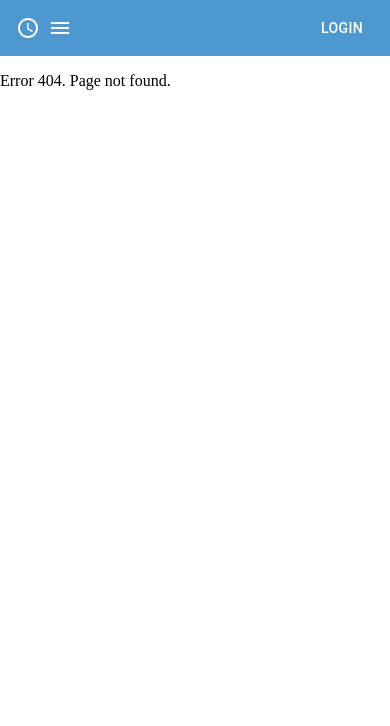
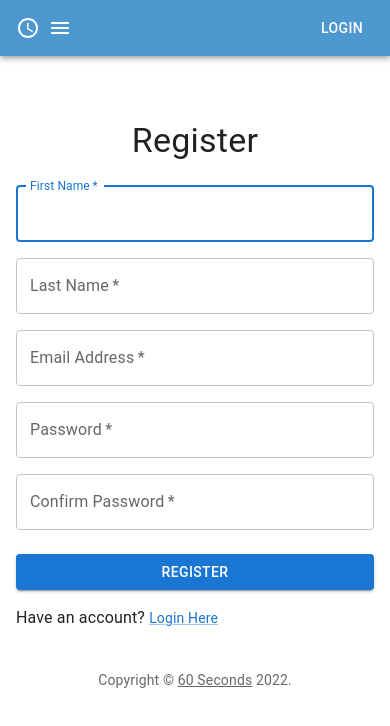
Before and after one commit to Capstone-Projects-2022-Spring/project-60seconds, a React Native app: screen /Register in a window 390 px wide. Before the commit this address had no page. Shown: the top 726 px of the page. Built offline with nearby package versions, Linux system fonts and the light colour scheme.

Commit message:
Finished register component, added a register button to login page

```diff
--- a/App.js
+++ b/App.js
@@ -5,6 +5,7 @@ import Login from './Pages/Login';
 import Calendar from './Pages/Calendar';
 import Record from './Pages/Record';
 import ErrorPage from './Pages/ErrorPage';
+import Register from './components/register';
 import {BrowserRouter as Router, Routes, Route } from 'react-router-dom';
 
 export default function App() {
@@ -16,6 +17,7 @@ export default function App() {
         <Route path="/" element={<Home/>}/>
         <Route path="/About" element={<About/>}/>
         <Route path="/Login" element={<Login/>}/>
+        <Route path="/Register" element={<Register/>}/>
         <Route path="/Calendar" element={<Calendar/>}/>
         <Route path="/Record" element={<Record/>}/>
         <Route path="*" element={<ErrorPage/>}/>
--- a/components/login.js
+++ b/components/login.js
@@ -11,9 +11,10 @@ import Typography from "@mui/material/Typography";
 import Container from "@mui/material/Container";
 import { createTheme, ThemeProvider } from "@mui/material/styles";
 import GoogleLogin from "react-google-login";
+import Register from "./register";
 
-
-const clientId = "889429585915-hma88iu6bd4tk7qfmtj79b94nf6r9gp5.apps.googleusercontent.com";
+const clientId =
+	"889429585915-hma88iu6bd4tk7qfmtj79b94nf6r9gp5.apps.googleusercontent.com";
 
 function Copyright(props) {
 	return (
@@ -46,13 +47,13 @@ export default function Login() {
 		});
 	};
 
-	const onSuccess = (res) =>{
-		console.log('[Login in Success] currentUser: ', res.profileObj);
+	const onSuccess = (res) => {
+		console.log("[Login in Success] currentUser: ", res.profileObj);
 		// refreshTokenSetup(res);
-	}
-	const onFailure = (res) =>{
+	};
+	const onFailure = (res) => {
 		console.log("[Login failed] res: ", res);
-	}
+	};
 
 	return (
 		<ThemeProvider theme={theme}>
@@ -66,8 +67,8 @@ export default function Login() {
 						alignItems: "center",
 					}}
 				>
-					<Typography component="h1" variant="h5">
-						Sign in
+					<Typography component="h1" variant="h4">
+						Login
 					</Typography>
 					<Box
 						component="form"
@@ -107,16 +108,25 @@ export default function Login() {
 							variant="contained"
 							sx={{ mt: 3, mb: 2 }}
 						>
-							Sign In
+							Login
 						</Button>
 					</Box>
+					<hr style={{ color: "black", width: 300 }} />
+					<h4> Don't have an account?</h4>
+                    <Link underline="none" href="/Register">
+                    <Button
+						variant="outlined"
+						style={{ width: 180, height: 40 }}
+					>
+						Register Here
+					</Button>
+                    </Link>
+					<h5>OR</h5>
 					<GoogleLogin
-						style={{ alignItems: "center" }}
 						clientId={clientId}
 						onSuccess={onSuccess}
 						onFailure={onFailure}
 						buttonText="Login With Google"
-
 					/>
 				</Box>
 				<Copyright sx={{ mt: 8, mb: 4 }} />
--- a/components/register.js
+++ b/components/register.js
@@ -0,0 +1,130 @@
+import * as React from 'react';
+import Button from '@mui/material/Button';
+import CssBaseline from '@mui/material/CssBaseline';
+import TextField from '@mui/material/TextField';
+import Link from '@mui/material/Link';
+import Grid from '@mui/material/Grid';
+import Box from '@mui/material/Box';
+import Typography from '@mui/material/Typography';
+import Container from '@mui/material/Container';
+import { createTheme, ThemeProvider } from '@mui/material/styles';
+
+function Copyright(props) {
+  return (
+    <Typography variant="body2" color="text.secondary" align="center" {...props}>
+      {'Copyright © '}
+      <Link color="inherit" href="https://mui.com/">
+        60 Seconds
+      </Link>{' '}
+      {new Date().getFullYear()}
+      {'.'}
+    </Typography>
+  );
+}
+
+const theme = createTheme();
+
+export default function Register() {
+  const handleSubmit = (event) => {
+    event.preventDefault();
+    const data = new FormData(event.currentTarget);
+    console.log({
+      email: data.get('email'),
+      password: data.get('password'),
+    });
+  };
+
+  return (
+    <ThemeProvider theme={theme}>
+      <Container component="main" maxWidth="xs">
+        <CssBaseline />
+        <Box
+          sx={{
+            marginTop: 8,
+            display: 'flex',
+            flexDirection: 'column',
+            alignItems: 'center',
+          }}
+        >
+          <Typography component="h1" variant="h4">
+            Register
+          </Typography>
+          <Box component="form" noValidate onSubmit={handleSubmit} sx={{ mt: 3 }}>
+            <Grid container spacing={2}>
+              <Grid item xs={12} sm={6}>
+                <TextField
+                  autoComplete="given-name"
+                  name="firstName"
+                  required
+                  fullWidth
+                  id="firstName"
+                  label="First Name"
+                  autoFocus
+                />
+              </Grid>
+              <Grid item xs={12} sm={6}>
+                <TextField
+                  required
+                  fullWidth
+                  id="lastName"
+                  label="Last Name"
+                  name="lastName"
+                  autoComplete="family-name"
+                />
+              </Grid>
+              <Grid item xs={12}>
+                <TextField
+                  required
+                  fullWidth
+                  id="email"
+                  label="Email Address"
+                  name="email"
+                  autoComplete="email"
+                />
+              </Grid>
+              <Grid item xs={12}>
+                <TextField
+                  required
+                  fullWidth
+                  name="password"
+                  label="Password"
+                  type="password"
+                  id="password"
+                  autoComplete="new-password"
+                />
+              </Grid>
+              <Grid item xs={12}>
+                <TextField
+                  required
+                  fullWidth
+                  name="Confirm-Password"
+                  label="Confirm Password"
+                  type="password"
+                  id="Confirm-Password"
+                  autoComplete="new-password"
+                />
+              </Grid>
+            </Grid>
+            <Button
+              type="submit"
+              fullWidth
+              variant="contained"
+              sx={{ mt: 3, mb: 2 }}
+            >
+              Register
+            </Button>
+          </Box>
+        </Box>
+        <Box>
+        <Typography>
+            Have an account?&nbsp;
+            <Link href="/Login" variant="body2">
+                  Login Here
+                </Link>
+          </Typography>
+        </Box>
+        <Copyright sx={{ mt: 5 }} />
+      </Container>
+    </ThemeProvider>
+  );
+}
```
Also changed, not shown: Pages/RegisterPage.js (added, +15 -0 lines).
